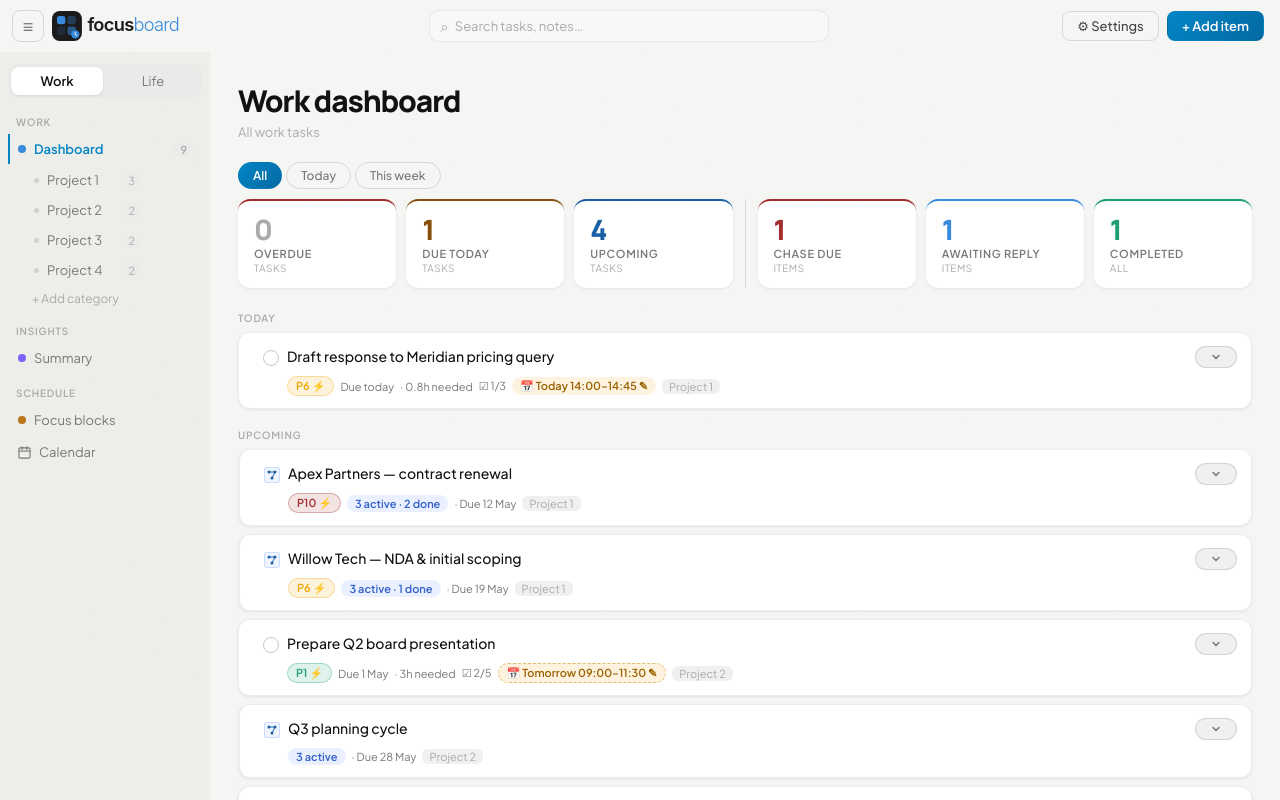
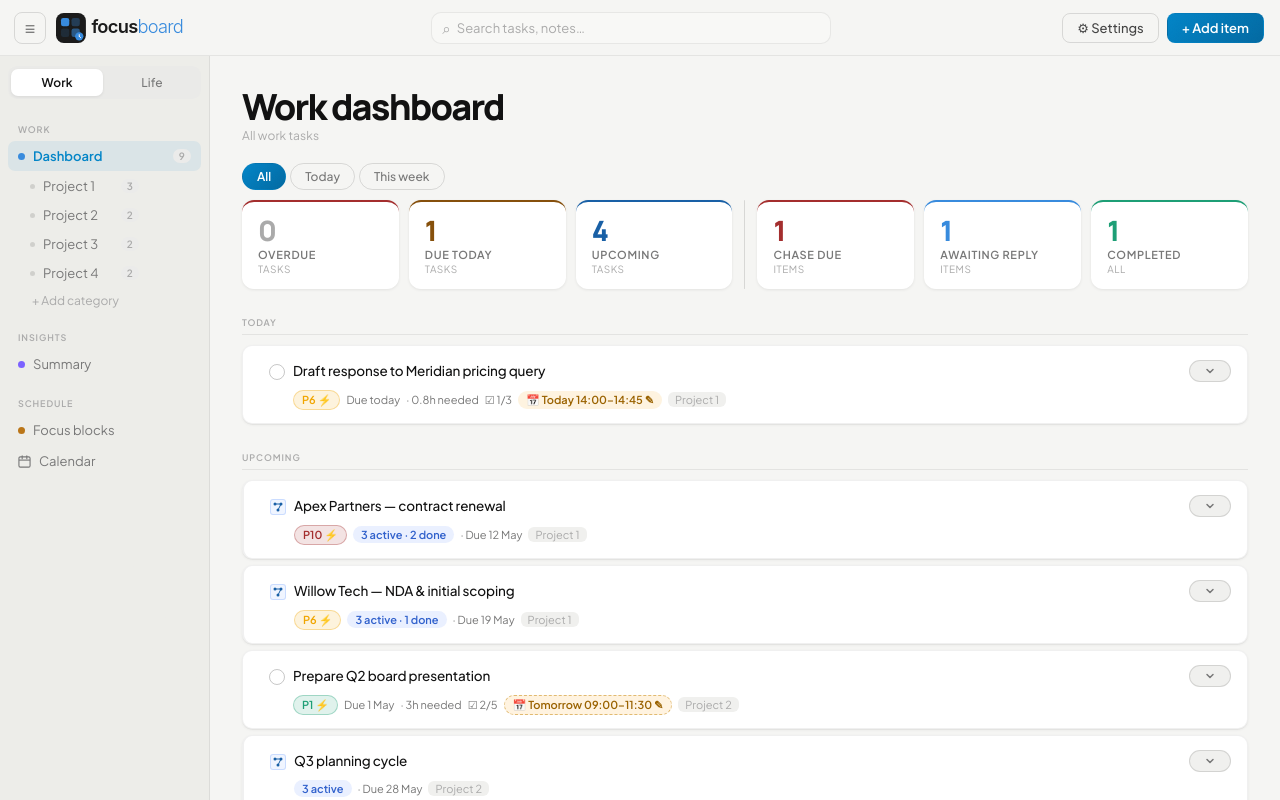
Before and after one commit to SamEDTH/FocusBoard, a website: page index.html in a window 1280 px wide. Drawn offline with Linux system fonts and the light colour scheme.

Commit message:
Premium UI refinement: nav, topbar, typography, cards
- Topbar: 52px→56px, uppercase logo with wide tracking, structural border
- Sidebar: rounded nav items (7px), filled tinted active state (no more
  flat left-border indicator), structural right border, tighter gap
- Sidebar sections: more vertical breathing room, slightly tighter label
- Panel title: 30px→36px, letter-spacing -0.05em, tighter line-height
- Group labels: bottom rule + more vertical margin for clear separation
- Filter chips: rectangular (6px) instead of pill-shaped
- Task cards: cleaner per-theme border, more padding, lighter shadow
- Workload stats: larger numbers (28px), tighter tracking, border added

Co-Authored-By: Claude Sonnet 4.6 <noreply@anthropic.com>

```diff
--- a/src/css/main.css
+++ b/src/css/main.css
@@ -153,18 +153,21 @@ body.dark #app {
     radial-gradient(ellipse 40% 25% at 8% 88%, rgba(56,189,248,0.025) 0%, transparent 65%);
 }
 
-/* Topbar — no bottom border, background shift creates separation */
+/* Topbar */
 .topbar {
   display: flex; align-items: center; justify-content: space-between;
-  padding: 0 16px 0 12px; height: 52px;
+  padding: 0 16px 0 14px; height: 56px;
   background: var(--topbar);
   flex-shrink: 0;
-}
-.topbar-left { display: flex; align-items: center; gap: 8px; }
+  border-bottom: 1px solid var(--border);
+}
+body.dark .topbar { border-bottom-color: rgba(255,255,255,0.05); }
+body.dark .sidebar { border-right-color: rgba(255,255,255,0.05); }
+.topbar-left { display: flex; align-items: center; gap: 10px; }
 .topbar-logo {
   font-family: 'Manrope', sans-serif;
-  font-size: 15px; font-weight: 700; letter-spacing: -0.03em;
-  color: var(--text);
+  font-size: 14px; font-weight: 800; letter-spacing: 0.06em;
+  text-transform: uppercase; color: var(--text);
 }
 .topbar-logo-img { height: 30px; width: auto; display: block; user-select: none; }
 .topbar-right { display: flex; align-items: center; gap: 8px; }
@@ -218,12 +221,13 @@ body.light .topbar-search:focus-within { box-shadow: 0 0 0 3px rgba(74,127,255,0
    SIDEBAR — no right border; bg shift separates
 ══════════════════════════════════════════════ */
 .sidebar {
-  width: var(--sb-w, 210px); flex-shrink: 0;
+  width: var(--sb-w, 216px); flex-shrink: 0;
   background: var(--sidebar);
-  display: flex; flex-direction: column; padding: 12px 8px; gap: 2px;
+  display: flex; flex-direction: column; padding: 10px 8px 12px; gap: 1px;
   overflow-y: auto; overflow-x: hidden;
   transition: width 0.22s var(--ease-spring), padding 0.22s var(--ease-spring);
   position: relative;
+  border-right: 1px solid var(--border);
 }
 .sidebar.collapsed { width: 0 !important; padding-left: 0; padding-right: 0; }
 
@@ -236,49 +240,55 @@ body.light .topbar-search:focus-within { box-shadow: 0 0 0 3px rgba(74,127,255,0
 body.sb-resizing { cursor: col-resize !important; user-select: none !important; }
 body.sb-resizing .sidebar-resize-handle { background: rgba(132,173,255,0.45); }
 
-.panel-switcher { display: flex; gap: 4px; padding: 3px; background: var(--switcher); border-radius: 10px; margin-bottom: 4px; }
-.ps-btn { flex: 1; padding: 6px 8px; border-radius: 8px; font-size: 13px; border: none; background: transparent; color: var(--text3); text-align: center; transition: color 0.15s; }
-.ps-btn.active { background: var(--switcher-active); color: var(--text); font-weight: 600; box-shadow: var(--shadow-card); }
+.panel-switcher { display: flex; gap: 3px; padding: 3px; background: var(--switcher); border-radius: 9px; margin-bottom: 6px; }
+.ps-btn { flex: 1; padding: 6px 8px; border-radius: 7px; font-size: 12px; font-weight: 500; border: none; background: transparent; color: var(--text3); text-align: center; transition: color 0.15s; letter-spacing: 0.01em; }
+.ps-btn.active { background: var(--switcher-active); color: var(--text); font-weight: 700; box-shadow: var(--shadow-card); }
 
 .sidebar-section {
-  font-size: 10px; font-weight: 600; color: var(--text4);
-  letter-spacing: 0.08em; text-transform: uppercase; padding: 12px 8px 4px;
-}
-
-/* Nav items — all carry border-left always (transparent when inactive) */
+  font-size: 9px; font-weight: 700; color: var(--text4);
+  letter-spacing: 0.1em; text-transform: uppercase; padding: 18px 10px 5px;
+}
+
+/* Nav items */
 .nav-item {
-  display: flex; align-items: center; gap: 8px; padding: 7px 8px;
-  border-radius: 0;
-  border-left: 2px solid transparent;
+  display: flex; align-items: center; gap: 8px; padding: 7px 10px;
+  border-radius: 7px;
   font-size: 13px; color: var(--text3); cursor: pointer;
-  transition: background 0.15s, color 0.15s, border-color 0.15s;
+  transition: background 0.12s var(--ease-out), color 0.12s;
 }
 .nav-item:hover { background: var(--hover); color: var(--text2); }
 .nav-item.active {
   color: var(--primary); font-weight: 600;
-  border-left-color: var(--primary);
   background: var(--active-nav-bg);
 }
-.nav-dot { width: 8px; height: 8px; border-radius: 50%; flex-shrink: 0; }
+body.dark .nav-item.active {
+  background: rgba(56,189,248,0.1);
+  color: var(--primary);
+}
+body.light .nav-item.active {
+  background: rgba(2,132,199,0.08);
+  color: var(--primary);
+}
+.nav-dot { width: 7px; height: 7px; border-radius: 50%; flex-shrink: 0; }
 .nav-count {
-  margin-left: auto; font-size: 11px; color: var(--count-text);
-  background: var(--count-bg); padding: 1px 7px; border-radius: 10px;
+  margin-left: auto; font-size: 10px; font-weight: 600; color: var(--count-text);
+  background: var(--count-bg); padding: 1px 6px; border-radius: 8px; letter-spacing: 0.02em;
 }
 
 .sub-item {
   display: flex; align-items: center; gap: 8px;
-  padding: 5px 8px 5px 24px;
-  border-left: 2px solid transparent;
-  border-radius: 0;
+  padding: 5px 10px 5px 22px;
+  border-radius: 7px;
   font-size: 13px; color: var(--text3); cursor: pointer;
-  transition: background 0.15s, color 0.15s, border-color 0.15s, padding 0.1s;
+  transition: background 0.12s var(--ease-out), color 0.12s;
 }
 .sub-item:hover { background: var(--hover); color: var(--text2); }
 .sub-item.active {
   color: var(--primary); font-weight: 600;
-  border-left-color: var(--primary);
   background: var(--active-nav-bg);
 }
+body.dark .sub-item.active { background: rgba(56,189,248,0.1); }
+body.light .sub-item.active { background: rgba(2,132,199,0.08); }
 
 .sub-item-name { flex: 1; min-width: 0; overflow: hidden; text-overflow: ellipsis; white-space: nowrap; }
 .cat-action-btn {
@@ -312,39 +322,41 @@ body.is-dragging .sub-item { padding-top: 9px; padding-bottom: 9px; transition:
 /* ══════════════════════════════════════════════
    TASK PANEL
 ══════════════════════════════════════════════ */
-.task-panel { flex: 1; padding: 28px; overflow-y: auto; min-width: 0; }
+.task-panel { flex: 1; padding: 32px 32px 28px; overflow-y: auto; min-width: 0; }
 
 .panel-title {
   font-family: 'Manrope', sans-serif;
-  font-size: 30px; font-weight: 800; letter-spacing: -0.04em; margin-bottom: 3px;
-  text-wrap: balance;
-}
-.panel-breadcrumb { font-size: 13px; color: var(--text4); margin-bottom: 22px; }
+  font-size: 36px; font-weight: 800; letter-spacing: -0.05em; margin-bottom: 2px;
+  line-height: 1.05; text-wrap: balance;
+}
+.panel-breadcrumb { font-size: 12px; color: var(--text4); margin-bottom: 20px; letter-spacing: 0.01em; }
 .panel-breadcrumb span { color: var(--text3); }
 
 .filter-row { display: flex; gap: 6px; margin-bottom: 20px; flex-wrap: wrap; }
 .filter-chip {
-  padding: 4px 14px; border-radius: 20px; font-size: 12px;
+  padding: 4px 12px; border-radius: 6px; font-size: 12px; font-weight: 500;
   border: 1px solid var(--border); background: transparent; color: var(--text3); cursor: pointer;
   transition: background 0.12s, border-color 0.12s, color 0.12s, transform 0.1s var(--ease-out);
+  letter-spacing: 0.01em;
 }
 .filter-chip:hover { border-color: var(--border2); color: var(--text2); background: var(--hover); }
 .filter-chip:active { transform: scale(0.96); }
 .filter-chip.active {
-  background: rgba(132,173,255,0.1);
+  background: rgba(56,189,248,0.1);
   color: var(--primary);
-  border-color: rgba(132,173,255,0.4);
+  border-color: rgba(56,189,248,0.3);
   font-weight: 600;
 }
 body.light .filter-chip.active {
-  background: rgba(74,127,255,0.08);
+  background: rgba(2,132,199,0.08);
   color: var(--primary);
-  border-color: rgba(74,127,255,0.3);
+  border-color: rgba(2,132,199,0.25);
 }
 
 .group-label {
-  font-size: 10px; font-weight: 600; color: var(--text4);
-  text-transform: uppercase; letter-spacing: 0.08em; margin: 20px 0 8px;
+  font-size: 9px; font-weight: 700; color: var(--text4);
+  text-transform: uppercase; letter-spacing: 0.1em; margin: 28px 0 10px;
+  padding-bottom: 6px; border-bottom: 1px solid var(--border);
 }
 
 /* ── Completed deck ── */
@@ -384,14 +396,14 @@ body.light .filter-chip.active {
 .summary-period-wrap { flex-shrink: 0; margin-top: 4px; }
 .workload-stats { display: flex; gap: 12px; margin-bottom: 24px; }
 .workload-stat {
-  flex: 1; background: var(--surface2); border-radius: 12px; padding: 14px 16px;
-  box-shadow: var(--shadow-card);
+  flex: 1; background: var(--surface2); border-radius: 10px; padding: 16px 18px;
+  box-shadow: var(--shadow-card); border: 1px solid var(--border);
 }
 .workload-stat-value {
   font-family: 'Manrope', sans-serif;
-  font-size: 26px; font-weight: 700; color: var(--text); line-height: 1.1;
-}
-.workload-stat-label { font-size: 11px; color: var(--text4); margin-top: 4px; }
+  font-size: 28px; font-weight: 800; color: var(--text); line-height: 1; letter-spacing: -0.04em;
+}
+.workload-stat-label { font-size: 11px; font-weight: 500; color: var(--text4); margin-top: 5px; letter-spacing: 0.02em; }
 .cat-section { margin-bottom: 28px; }
 .cat-header {
   display: flex; align-items: center; justify-content: space-between;
@@ -406,14 +418,20 @@ body.light .filter-chip.active {
 ══════════════════════════════════════════════ */
 .task-card {
   background: var(--card);
-  border-radius: 12px; padding: 12px 14px; margin-bottom: 8px;
+  border-radius: 10px; padding: 13px 16px; margin-bottom: 6px;
   box-shadow: var(--shadow-card);
   border: 1px solid var(--border);
   transition: box-shadow 0.15s var(--ease-out), transform 0.12s var(--ease-out), border-color 0.15s;
   cursor: grab; user-select: none;
 }
-body.dark  .task-card { box-shadow: var(--shadow-card), inset 0 1px 0 rgba(255,255,255,0.04); }
-body.light .task-card { border-color: rgba(0,0,0,0.07); }
+body.dark  .task-card {
+  border-color: rgba(255,255,255,0.06);
+  box-shadow: var(--shadow-card), inset 0 1px 0 rgba(255,255,255,0.04);
+}
+body.light .task-card {
+  border-color: rgba(0,0,0,0.06);
+  box-shadow: 0 1px 3px rgba(17,17,17,0.06), 0 1px 0 rgba(17,17,17,0.04);
+}
 .task-card:hover { box-shadow: var(--shadow-float); border-color: rgba(56,189,248,0.3); }
 body.light .task-card:hover { border-color: rgba(2,132,199,0.25); }
 .task-card.expanded { border-color: var(--border2); }
@@ -489,7 +507,7 @@ body.light .task-card:hover { border-color: rgba(2,132,199,0.25); }
 .card-top { display: flex; align-items: center; gap: 8px; }
 .drag-handle { color: var(--text4); font-size: 15px; cursor: grab; flex-shrink: 0; user-select: none; line-height: 1; padding-right: 2px; }
 .drag-handle:hover { color: var(--text3); }
-.card-title { font-size: 14px; font-weight: 500; flex: 1; line-height: 1.4; color: var(--text); }
+.card-title { font-size: 13.5px; font-weight: 500; flex: 1; line-height: 1.45; color: var(--text); letter-spacing: -0.01em; }
 .card-action-btn {
   opacity: 0; flex-shrink: 0; width: 24px; height: 24px; border-radius: 6px;
   border: 1px solid transparent; background: transparent;
```
